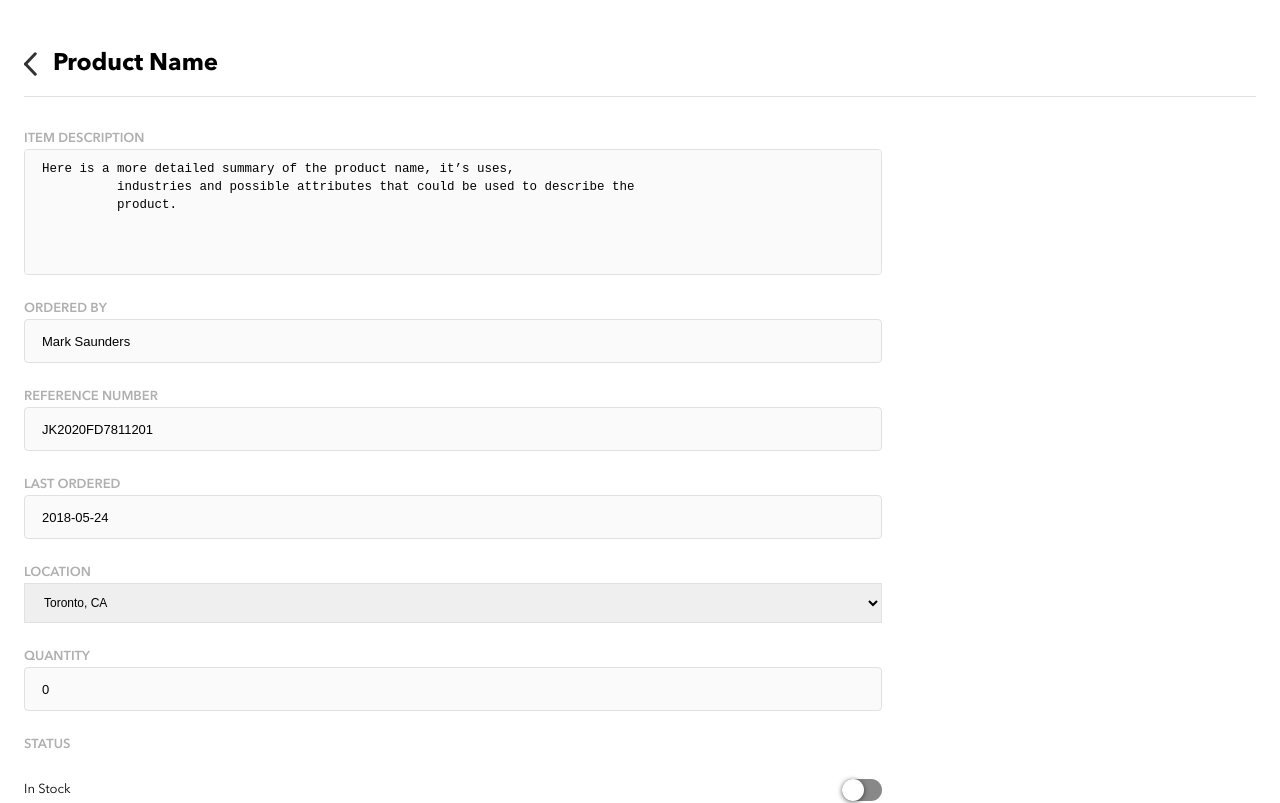
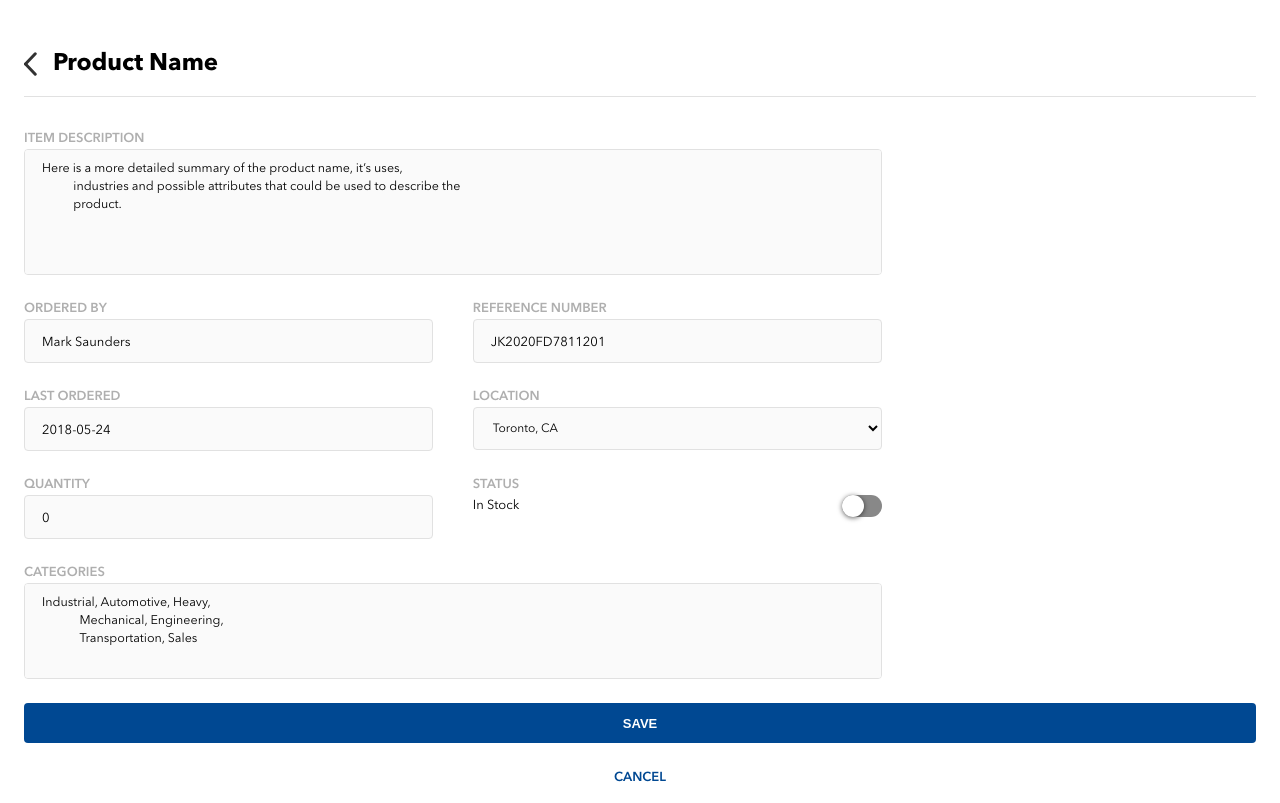
Before and after one commit to mkimsing/Instock, a React (Create React App) app in the folder client/: page / in a window 1280 px wide. Shown: the top 803 px of the page. Built offline with nearby package versions, Linux system fonts and the light colour scheme.

Commit message:
inventory-page-working-toggle-buton

```diff
--- a/client/src/components/InventoryDetailComponent.js
+++ b/client/src/components/InventoryDetailComponent.js
@@ -32,7 +32,7 @@ export default class InventoryDetailComponent extends Component {
           </div>
           <div>
             <div className="form__row--flex">
-              <div className="form--flex">
+              <div className="form--flex form__margin--right">
                 ORDERED BY
                 <input type="text" placeholder="Mark Saunders" />
               </div>
@@ -42,7 +42,7 @@ export default class InventoryDetailComponent extends Component {
               </div>
             </div>
             <div className="form__row--flex">
-              <div className="form--flex">
+              <div className="form--flex form__margin--right">
                 LAST ORDERED
                 <input type="text" placeholder="2018-05-24" />
               </div>
@@ -56,14 +56,16 @@ export default class InventoryDetailComponent extends Component {
               </div>
             </div>
             <div className="form__row--flex">
-              <div className="form--flex">
+              <div className="form--flex form__margin--right">
                 QUANTITY
                 <input type="text" placeholder="0" />
               </div>
-              <div>
+              <div className="form--flex">
                 STATUS
                 <div className="form__stock">
-                  <div className="form__stock-text">In Stock</div>
+                  {/* <div className="form__stock--flex">
+                    <div className="toggle__button--flex"> */}
+                  <span className="form__stock-text">In Stock</span>
                   <label className="form__toggle-button">
                     <Switch
                       onChange={this.handleChange}
@@ -77,6 +79,8 @@ export default class InventoryDetailComponent extends Component {
                       boxShadow="0px 1px 5px rgba(0, 0, 0, 0.6)"
                     />
                   </label>
+                  {/* </div>
+                  </div> */}
                 </div>
               </div>
             </div>
--- a/client/src/styles/App.css
+++ b/client/src/styles/App.css
@@ -99,6 +99,16 @@ body h5 {
   line-height: 20px;
 }
 
+.product-detail-page--margin .form--flex {
+  display: -webkit-box;
+  display: -ms-flexbox;
+  display: flex;
+  -webkit-box-orient: vertical;
+  -webkit-box-direction: normal;
+      -ms-flex-direction: column;
+          flex-direction: column;
+}
+
 .product-detail-page--margin .form input,
 .product-detail-page--margin .form textarea {
   border: #e1e1e1 1px solid;
@@ -115,6 +125,7 @@ body h5 {
   line-height: 18px;
   width: 72vw;
   font-size: 12.5px;
+  font-family: AvenirNext;
 }
 
 .product-detail-page--margin .form textarea:-ms-input-placeholder {
@@ -124,6 +135,7 @@ body h5 {
   line-height: 18px;
   width: 72vw;
   font-size: 12.5px;
+  font-family: AvenirNext;
 }
 
 .product-detail-page--margin .form textarea::-ms-input-placeholder {
@@ -133,6 +145,7 @@ body h5 {
   line-height: 18px;
   width: 72vw;
   font-size: 12.5px;
+  font-family: AvenirNext;
 }
 
 .product-detail-page--margin .form textarea::placeholder {
@@ -142,30 +155,35 @@ body h5 {
   line-height: 18px;
   width: 72vw;
   font-size: 12.5px;
+  font-family: AvenirNext;
 }
 
 .product-detail-page--margin .form input::-webkit-input-placeholder {
   color: black;
   padding-left: 15px;
   font-size: 13px;
+  font-family: AvenirNext;
 }
 
 .product-detail-page--margin .form input:-ms-input-placeholder {
   color: black;
   padding-left: 15px;
   font-size: 13px;
+  font-family: AvenirNext;
 }
 
 .product-detail-page--margin .form input::-ms-input-placeholder {
   color: black;
   padding-left: 15px;
   font-size: 13px;
+  font-family: AvenirNext;
 }
 
 .product-detail-page--margin .form input::placeholder {
   color: black;
   padding-left: 15px;
   font-size: 13px;
+  font-family: AvenirNext;
 }
 
 .product-detail-page--margin .form input {
@@ -173,11 +191,14 @@ body h5 {
 }
 
 .product-detail-page--margin .form__city {
-  height: 40px;
+  height: 43px;
   border: #e1e1e1 1px solid;
   margin-bottom: 24px;
   padding-left: 15px;
   font-size: 12px;
+  font-family: AvenirNext;
+  background-color: #fafafa;
+  border-radius: 4px;
 }
 
 .product-detail-page--margin .form__stock {
@@ -201,6 +222,7 @@ body h5 {
       -ms-flex-align: center;
           align-items: center;
   font-size: 13px;
+  font-family: AvenirNext;
 }
 
 .product-detail-page--margin .form__toggle-button {
@@ -243,16 +265,23 @@ body h5 {
     display: -ms-flexbox;
     display: flex;
   }
-  .product-detail-page--margin .form--flex {
+  .product-detail-page--margin .form__row--flex {
     display: -webkit-box;
     display: -ms-flexbox;
     display: flex;
-    -webkit-box-orient: vertical;
-    -webkit-box-direction: normal;
-        -ms-flex-direction: column;
-            flex-direction: column;
+    width: 100%;
   }
-  .product-detail-page--margin .form--flex--row--flex {
+  .product-detail-page--margin .form--flex {
+    width: 100%;
+  }
+  .product-detail-page--margin .form__margin--right {
+    margin-right: 40px;
+  }
+  .product-detail-page--margin .form__stock {
+    margin-top: 0px;
+    margin-bottom: 0px;
+  }
+  .product-detail-page--margin .form .toggle__button--flex {
     display: -webkit-box;
     display: -ms-flexbox;
     display: flex;
--- a/client/src/styles/partials/_inventoryDetailComponent.scss
+++ b/client/src/styles/partials/_inventoryDetailComponent.scss
@@ -21,6 +21,11 @@
     font-size: 13px;
     line-height: 20px;
 
+    &--flex {
+      display: flex;
+      flex-direction: column;
+    }
+
     input,
     textarea {
       border: $MERCURY 1px solid;
@@ -37,12 +42,14 @@
       line-height: 18px;
       width: 72vw;
       font-size: 12.5px;
+      font-family: AvenirNext;
     }
 
     input::placeholder {
       color: black;
       padding-left: 15px;
       font-size: 13px;
+      font-family: AvenirNext;
     }
 
     input {
@@ -50,11 +57,14 @@
     }
 
     &__city {
-      height: 40px;
+      height: 43px;
       border: $MERCURY 1px solid;
       margin-bottom: 24px;
       padding-left: 15px;
       font-size: 12px;
+      font-family: AvenirNext;
+      background-color: $ALABASTER;
+      border-radius: 4px;
     }
 
     &__stock {
@@ -70,6 +80,7 @@
       display: flex;
       align-items: center;
       font-size: 13px;
+      font-family: AvenirNext;
     }
 
     &__toggle-button {
@@ -109,13 +120,26 @@
       width: 67vw;
       display: flex;
 
+      &__row--flex {
+        display: flex;
+        width: 100%;
+      }
+
       &--flex {
+        width: 100%;
+      }
+
+      &__margin--right {
+        margin-right: 40px;
+      }
+
+      &__stock {
+        margin-top: 0px;
+        margin-bottom: 0px;
+      }
+
+      .toggle__button--flex {
         display: flex;
-        flex-direction: column;
-
-        &--row--flex {
-          display: flex;
-        }
       }
     }
   }
```
Also changed, not shown: 1 other file (tests, documents, lock files or other folders).
